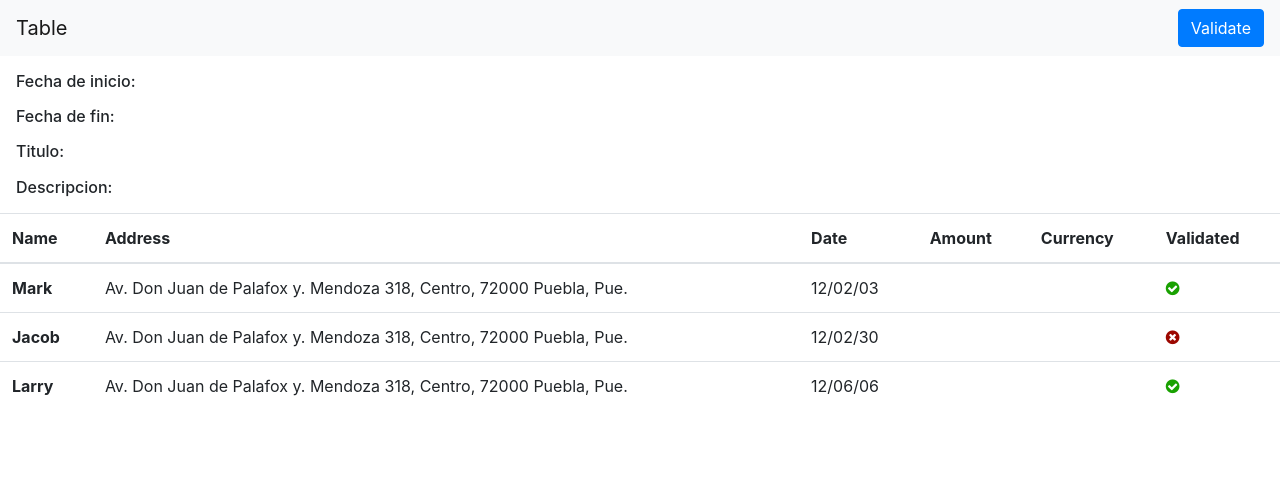
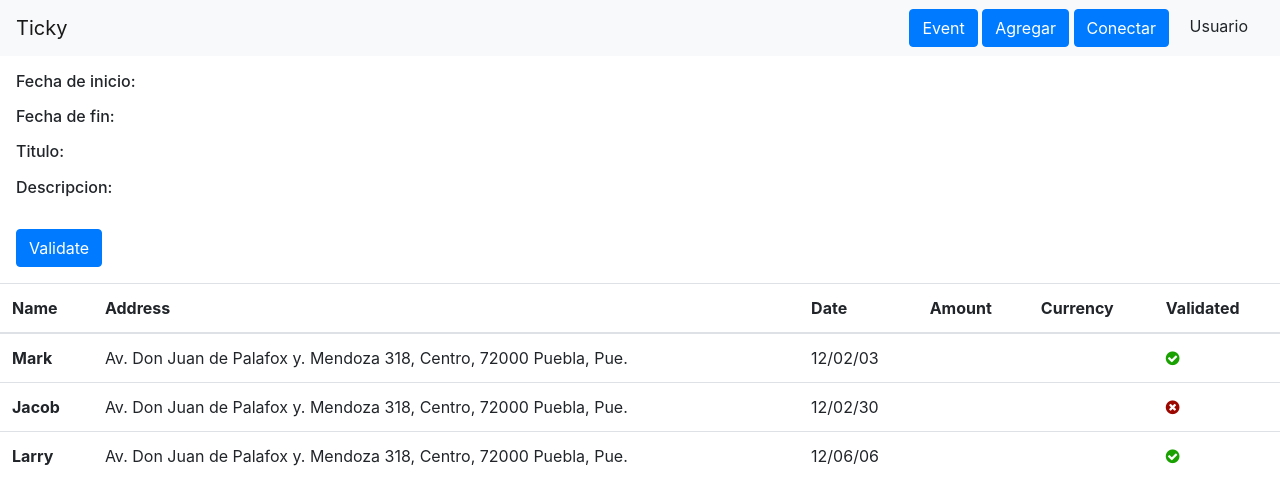
Before and after one commit to zoek1/Tiki-DApp, a plain HTML site: page table/table.html in a window 1280 px wide. Drawn offline with nearby package versions, Linux system fonts and the light colour scheme.

Commit message:
Se agregó barra de navegacion a la página table

```diff
--- a/table/table.css
+++ b/table/table.css
@@ -10,3 +10,11 @@ h2{
 	font-size: 1rem;
 	margin: 1rem;
 }
+
+a.usuario{
+	padding: 1rem;
+}
+
+.validate{
+	padding: 1rem;
+}
--- a/table/table.html
+++ b/table/table.html
@@ -10,13 +10,23 @@
 
 <body>
 	<nav class="navbar navbar-light bg-light">
-  		<a class="navbar-brand" href="#">Table</a>
-		<button type="button" class="btn btn-primary">Validate</button>
+		<div class="justify-content-start">
+	  		<a class="navbar-brand justify-content-start" href="#">Ticky</a>
+		</div>
+		<div class="justify-content-end">
+			<button type="button" class="btn btn-primary">Event</button>
+			<button type="button" class="btn btn-primary">Agregar</button>
+			<button type="button" class="btn btn-primary">Conectar</button>
+			<a class="usuario">Usuario</a>
+		</div>
 	</nav>
 	<h2>Fecha de inicio:</h2>
 	<h2>Fecha de fin:</h2>
 	<h2>Titulo:</h2>
 	<h2>Descripcion:</h2>
+	<div class="validate">
+		<button type="button" class="btn btn-primary">Validate</button>
+	</div>
 	<div class="table-responsive">
 	<table class="table">
 	  <thead>
```
